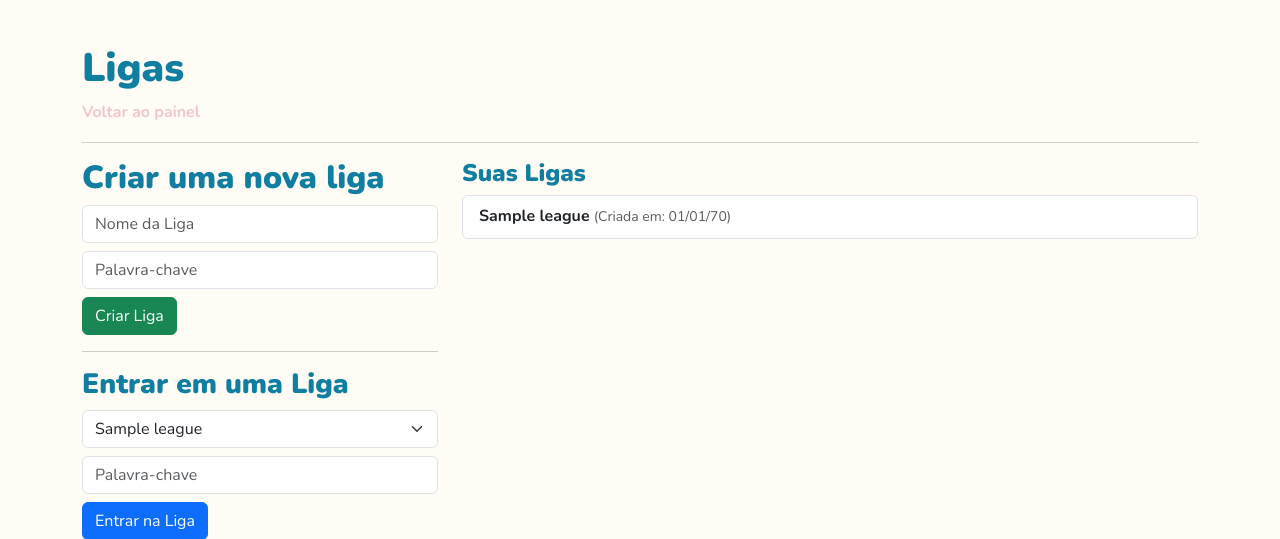
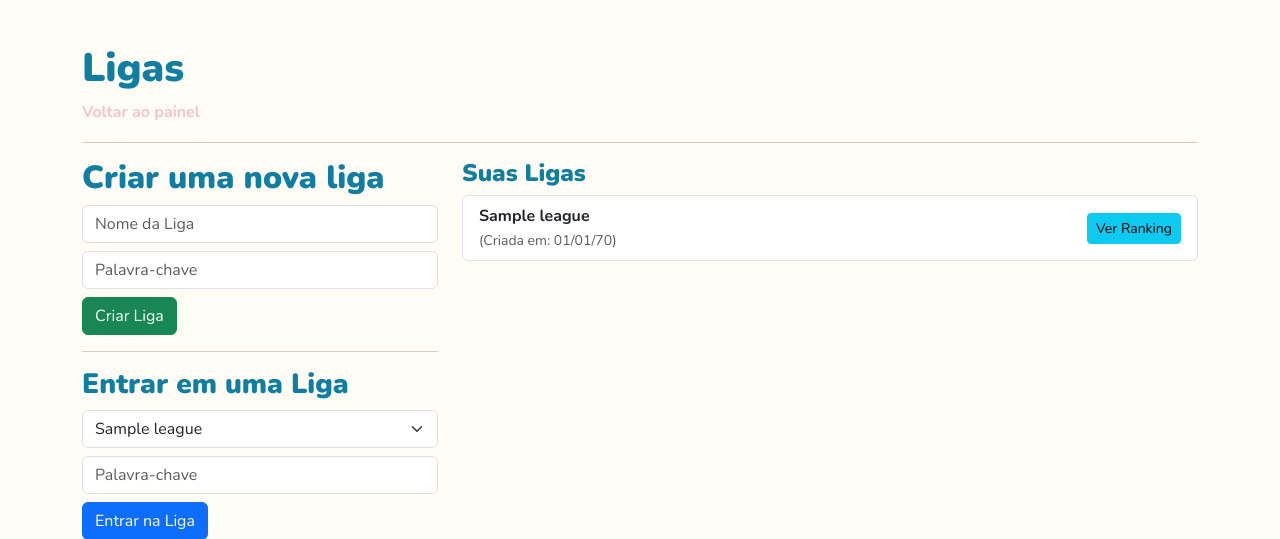
Before and after one commit to AmandaGambadev/WEB-I---TRAB.-FINAL, a PHP site: page /ligas.php in a window 1280 px wide. Shown: the top 539 px of the page. Run offline with PHP 8.4, Linux system fonts and the light colour scheme; the visitor is signed in with stand-in values (Sample User, id 1); tables that the repository leaves empty or names only in its code hold one stand-in row (values such as "Sample post").

Commit message:
integrate with ranking screen

```diff
--- a/jogo/ligas.php
+++ b/jogo/ligas.php
@@ -18,6 +18,12 @@ if ($_SERVER['REQUEST_METHOD'] === 'POST') {
 
         if (!empty($league_name) && !empty($league_keyword)) {
             try {
+                // Verificar se já existe uma liga com este nome
+                $stmt_check = $pdo->prepare("SELECT id_liga FROM table_leagues WHERE nome = ?");
+                $stmt_check->execute([$league_name]);
+                if ($stmt_check->fetch()) {
+                    $message = '<div class="alert alert-danger">Uma liga com este nome já existe.</div>';
+                } else {
                     $stmt = $pdo->prepare("INSERT INTO table_leagues (nome, palavra_chave, id_criador_liga) VALUES (?, ?, ?)");
                     $stmt->execute([$league_name, $league_keyword, $id_usuario]);
                     $new_league_id = $pdo->lastInsertId();
@@ -26,6 +32,7 @@ if ($_SERVER['REQUEST_METHOD'] === 'POST') {
                     $stmt->execute([$id_usuario, $new_league_id]);
 
                     $message = '<div class="alert alert-success">Liga "' . htmlspecialchars($league_name) . '" foi criada com sucesso.</div>';
+                }
             } catch (PDOException $e) {
                 $message = '<div class="alert alert-danger">Erro ao criar liga.</div>';
             }
@@ -127,9 +134,12 @@ $all_leagues = $stmt_all->fetchAll();
           <li class="list-group-item">Você ainda não participa de nenhuma liga.</li>
         <?php else: ?>
           <?php foreach($my_leagues as $league): ?>
-            <li class="list-group-item">
+            <li class="list-group-item d-flex justify-content-between align-items-center">
+              <div>
                 <strong><?php echo htmlspecialchars($league['nome']); ?></strong>
-              <small class="text-muted">(Criada em: <?php echo date('d/m/y', strtotime($league['criada_em'])); ?>)</small>
+                <small class="text-muted d-block">(Criada em: <?php echo date('d/m/y', strtotime($league['criada_em'])); ?>)</small>
+              </div>
+              <a href="pontos.php?scope=league&league_id=<?php echo $league['id_liga']; ?>&period=weekly" class="btn btn-sm btn-info">Ver Ranking</a>
             </li>
           <?php endforeach; ?>
         <?php endif; ?>
--- a/jogo/pontos.php
+++ b/jogo/pontos.php
@@ -6,7 +6,7 @@ check_user_logged_in();
 
 $scope = $_GET['scope'] ?? 'general';  //parâmetros ou valores padronizados
 $period = $_GET['period'] ?? 'weekly';
-$league_id = isset($_GET['id_liga']) ? (int)$_GET['id_liga'] : null;
+$league_id = isset($_GET['league_id']) ? (int)$_GET['league_id'] : null;
 
 $page_title = "Quadro de Pontos";  // título da página
 $page_title .= ($scope === 'general') ? " Geral" : " da Liga";
@@ -65,7 +65,7 @@ $my_leagues = $stmt_my_leagues->fetchAll();
         <strong>Ver Placar:</strong>
         <a href="pontos.php?scope=general&period=<?php echo $period; ?>" class="btn btn-<?php echo ($scope === 'general' ? 'primary' : 'outline-primary'); ?>">Geral</a>
         <select class="form-select d-inline-block w-auto" onchange="if(this.value) window.location.href=this.value;">
-          <option value="">Ver placar de uma liga</option>
+          <option value="" disabled selected>Ver placar de uma liga</option>
           <?php foreach($my_leagues as $league): ?>
             <option value="pontos.php?scope=league&league_id=<?php echo $league['id_liga']; ?>&period=<?php echo $period; ?>" <?php echo ($league_id === $league['id_liga'] ? 'selected' : ''); ?>>
               <?php echo htmlspecialchars($league['nome']); ?>
```
Lines whose indentation alone changed are shown as unchanged.
